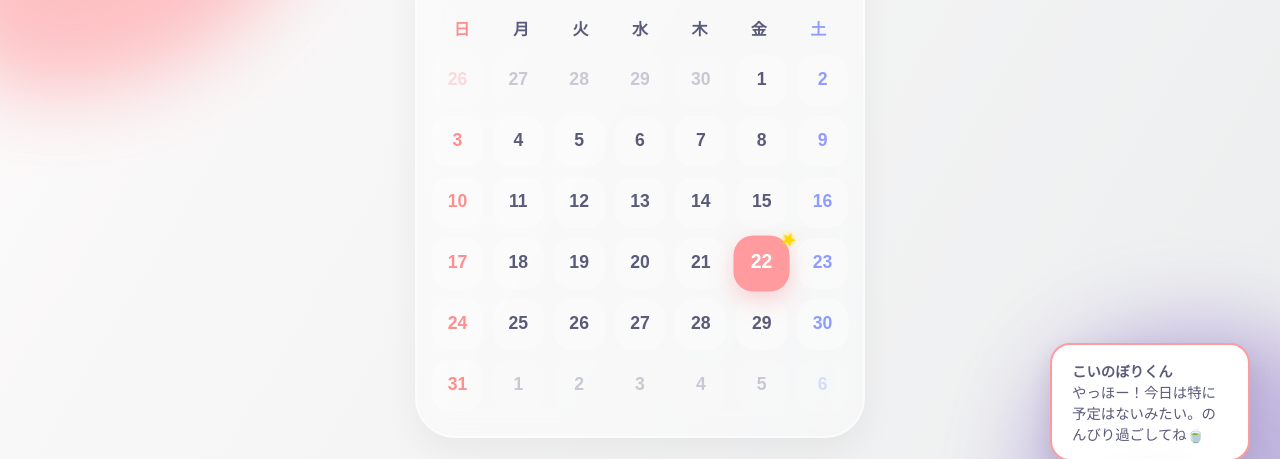
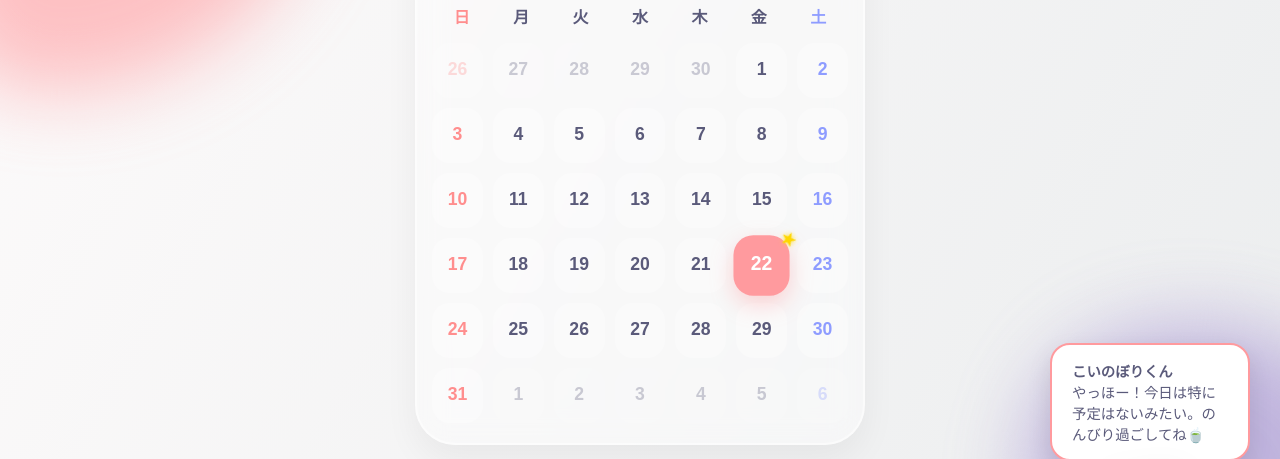
Before and after one commit to t226t088-dot/my-app-2026, a plain HTML site: page index.html in a window 1280 px wide. Shown: the part 219-678 px from the top of the page. Drawn offline with Linux system fonts and the light colour scheme; a web font is replaced by a local one.

Commit message:
fix: カレンダーの行数を月（4月・5月など）に合わせて動的に調整し、サイズを最適化

```diff
--- a/script.js
+++ b/script.js
@@ -123,9 +123,13 @@ document.addEventListener('DOMContentLoaded', () => {
             createDayElement(i, dateKey, year, month + 1, false, isToday);
         }
 
-        // 次月の日付
+        // 次月の日付（5行または6行に調整）
         const totalDaysShown = calendarDaysElement.children.length;
-        const remainingDays = 42 - totalDaysShown;
+        const rowsNeeded = Math.ceil(totalDaysShown / 7);
+        // 5行(35個)または6行(42個)のどちらか必要な方に合わせる
+        const targetCells = (totalDaysShown > 35) ? 42 : 35;
+        const remainingDays = targetCells - totalDaysShown;
+
         for (let i = 1; i <= remainingDays; i++) {
             const nextYear = month === 11 ? year + 1 : year;
             const nextMonthNum = month === 11 ? 1 : month + 2;
--- a/style.css
+++ b/style.css
@@ -73,7 +73,7 @@ body {
 .calendar-container {
     width: 95%;
     max-width: 450px;
-    padding: 25px 15px;
+    padding: 20px 15px;
     background: var(--glass-bg);
     backdrop-filter: blur(15px);
     -webkit-backdrop-filter: blur(15px);
@@ -83,6 +83,7 @@ body {
     color: var(--text-color);
     position: relative;
     z-index: 1;
+    transition: height 0.3s ease;
 }
 
 .calendar-header {
@@ -163,8 +164,7 @@ body {
 }
 
 .calendar-days div {
-    aspect-ratio: 1/1;
-    min-height: 50px;
+    height: 55px;
     display: flex;
     flex-direction: column;
     justify-content: center;
```
